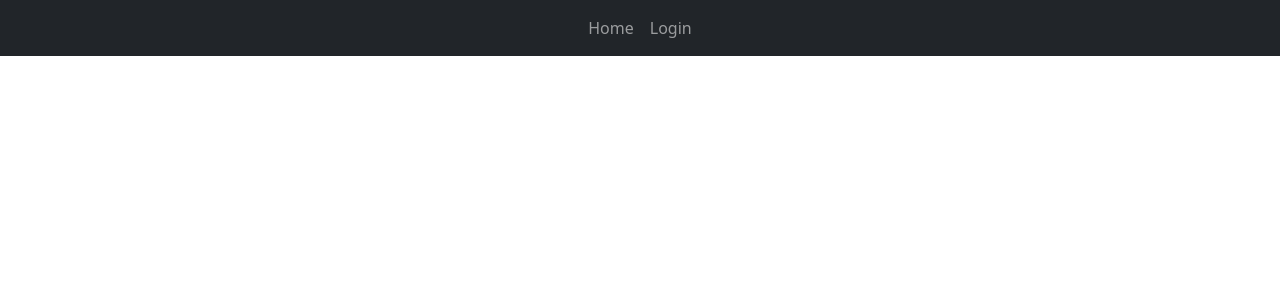
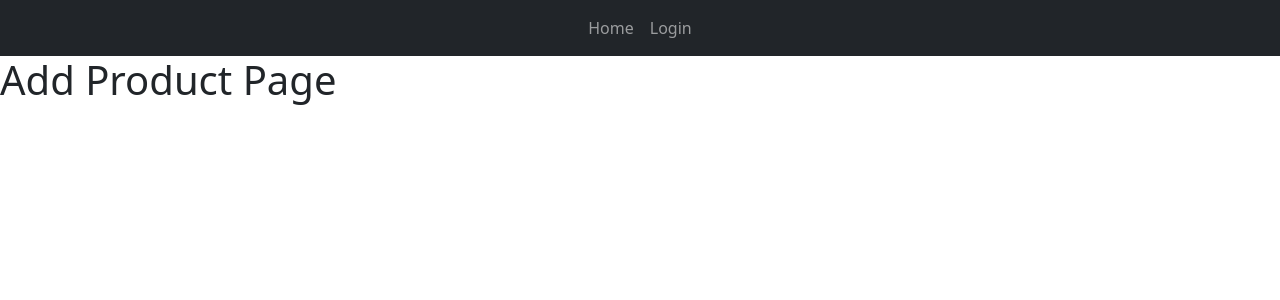
Before and after one commit to raimv05/e-commerce, a React (Create React App) app: page /add in a window 1280 px wide. Before the commit this address had no page. Shown: the top 300 px of the page. Built offline with nearby package versions, Linux system fonts and the light colour scheme.

Commit message:
Update App.js

```diff
--- a/src/App.js
+++ b/src/App.js
@@ -3,6 +3,8 @@ import { BrowserRouter, Routes, Route } from "react-router-dom";
 import Home from "./Home";
 import Login from "./Login";
 import Navbar from "./Navbar";
+import AddProduct from "./AddProduct";
+import UpdateProduct from "./UpdateProduct";
 
 const App = () => {
   const [userData, setUserData] = useState({ name: "", username: "" });
@@ -21,6 +23,9 @@ const App = () => {
           element={<Home name={userData.name} username={userData.username} />}
         />
         <Route path="/login" element={<Login handleLogin={handleLogin} />} />
+
+        <Route path="/add" element={<AddProduct />} />
+        <Route path="/update" element={<UpdateProduct />} />
       </Routes>
     </BrowserRouter>
   );
```
